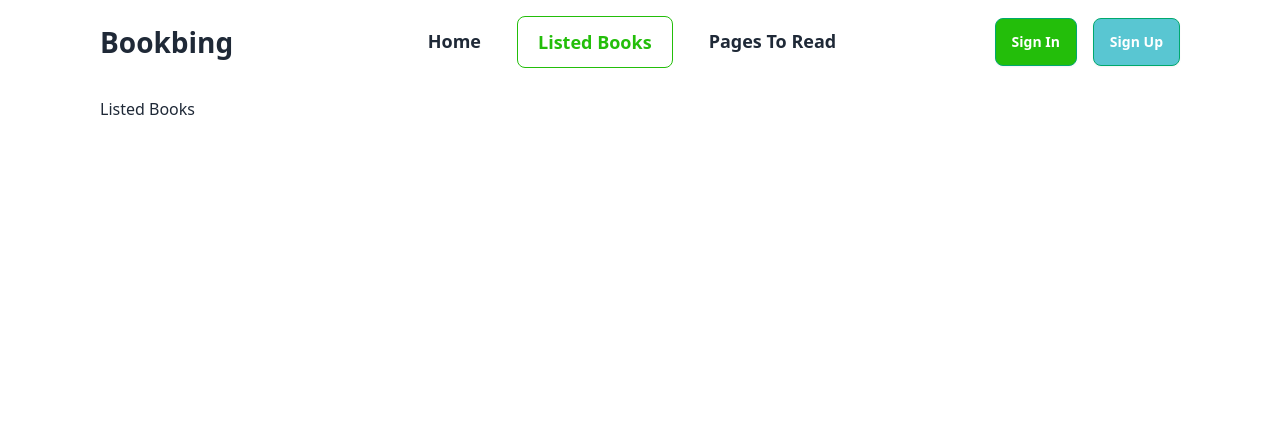
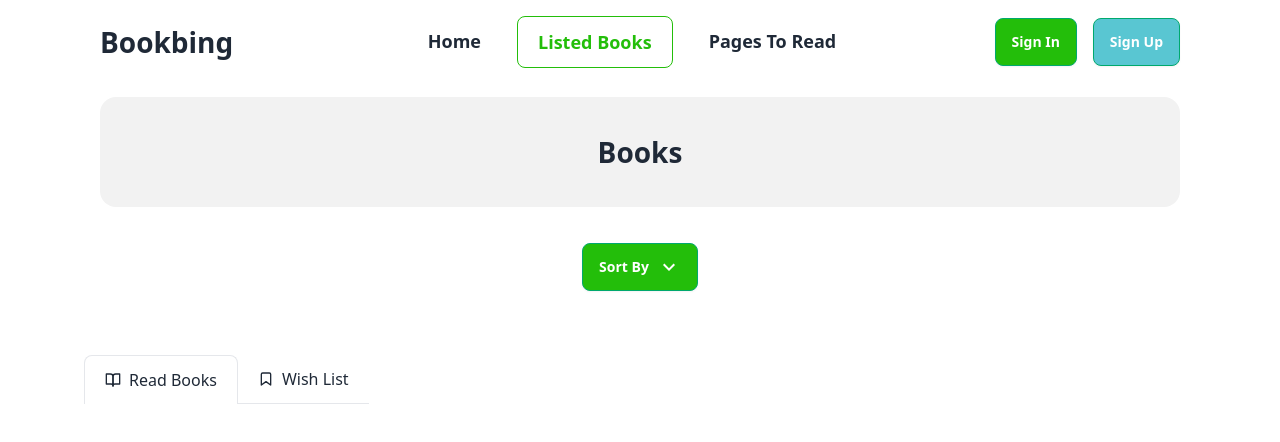
Before and after one commit to barta3235/Book-Vibe-a8, a React (Vite) app: page /listedbooks in a window 1280 px wide. Shown: the top 442 px of the page. Built offline with nearby package versions, Linux system fonts and the light colour scheme.

Commit message:
tab layout added

```diff
--- a/src/components/listedbooks/Listedbooks.jsx
+++ b/src/components/listedbooks/Listedbooks.jsx
@@ -1,8 +1,44 @@
+import { useState } from 'react';
+import PartOfListedBooks from '../partoflistedbooks/PartOfListedBooks'
+import { Link } from 'react-router-dom';
+
 
 const Listedbooks = () => {
+
+    const [tabIndex,setTabIndex]=useState(0);
+
     return (
-        <div>
-            Listed Books
+        <div >
+            <PartOfListedBooks></PartOfListedBooks>
+
+
+
+            {/* listed books */}
+            <div className="flex items-center -mx-4 overflow-x-auto overflow-y-hidden  flex-nowrap dark:bg-gray-100 dark:text-gray-800">
+
+                <Link  onClick={()=>setTabIndex(0)}
+                 className={`flex items-center flex-shrink-0 md:px-5 py-3 space-x-2 ${tabIndex===0? 'border border-b-0': 'border-b'} rounded-t-lg dark:border-gray-600 dark:text-gray-900`}>
+                    <svg xmlns="http://www.w3.org/2000/svg" viewBox="0 0 24 24" fill="none" stroke="currentColor" strokeWidth="2" strokeLinecap="round" strokeLinejoin="round" className="w-4 h-4">
+                        <path d="M2 3h6a4 4 0 0 1 4 4v14a3 3 0 0 0-3-3H2z"></path>
+                        <path d="M22 3h-6a4 4 0 0 0-4 4v14a3 3 0 0 1 3-3h7z"></path>
+                    </svg>
+                    <span>Read Books</span>
+                </Link>
+
+                <Link  onClick={()=>setTabIndex(1)}
+                className={`flex items-center flex-shrink-0 md:px-5 py-3 space-x-2 ${tabIndex===1? 'border border-b-0': 'border-b'} rounded-t-lg dark:border-gray-600 dark:text-gray-900`}>
+                    <svg xmlns="http://www.w3.org/2000/svg" viewBox="0 0 24 24" fill="none" stroke="currentColor" strokeWidth="2" strokeLinecap="round" strokeLinejoin="round" className="w-4 h-4">
+                        <path d="M19 21l-7-5-7 5V5a2 2 0 0 1 2-2h10a2 2 0 0 1 2 2z"></path>
+                    </svg>
+                    <span>Wish List</span>
+                </Link>
+
+            </div>
+
+
+
+
+
         </div>
     );
 };
--- /dev/null
+++ b/src/components/partoflistedbooks/PartOfListedBooks.jsx
@@ -0,0 +1,24 @@
+import { MdKeyboardArrowDown } from "react-icons/md";
+
+const PartOfListedBooks = () => {
+    return (
+        <div>
+            <h1 className=" rounded-2xl mb-[32px] text-[28px] font-bold py-[34px] bg-base-200 text-center">Books</h1>
+
+            {/* dropdown */}
+            <div className="flex justify-center items-center mb-[60px]">
+                <details className="dropdown flex justify-center items-center w-[120px]">
+                    <summary className="m-1 btn bg-[#23BE0A] text-white btn-success"><h1>Sort By </h1><h1 className="text-2xl"><MdKeyboardArrowDown /></h1>
+                    </summary>
+                    <ul className="p-2 shadow menu dropdown-content z-[1] bg-base-100 rounded-box w-52">
+                        <li><a>Rating</a></li>
+                        <li><a>Number of Pages</a></li>
+                        <li><a>Published Year</a></li>
+                    </ul>
+                </details>
+            </div>
+        </div>
+    );
+};
+
+export default PartOfListedBooks;
```
